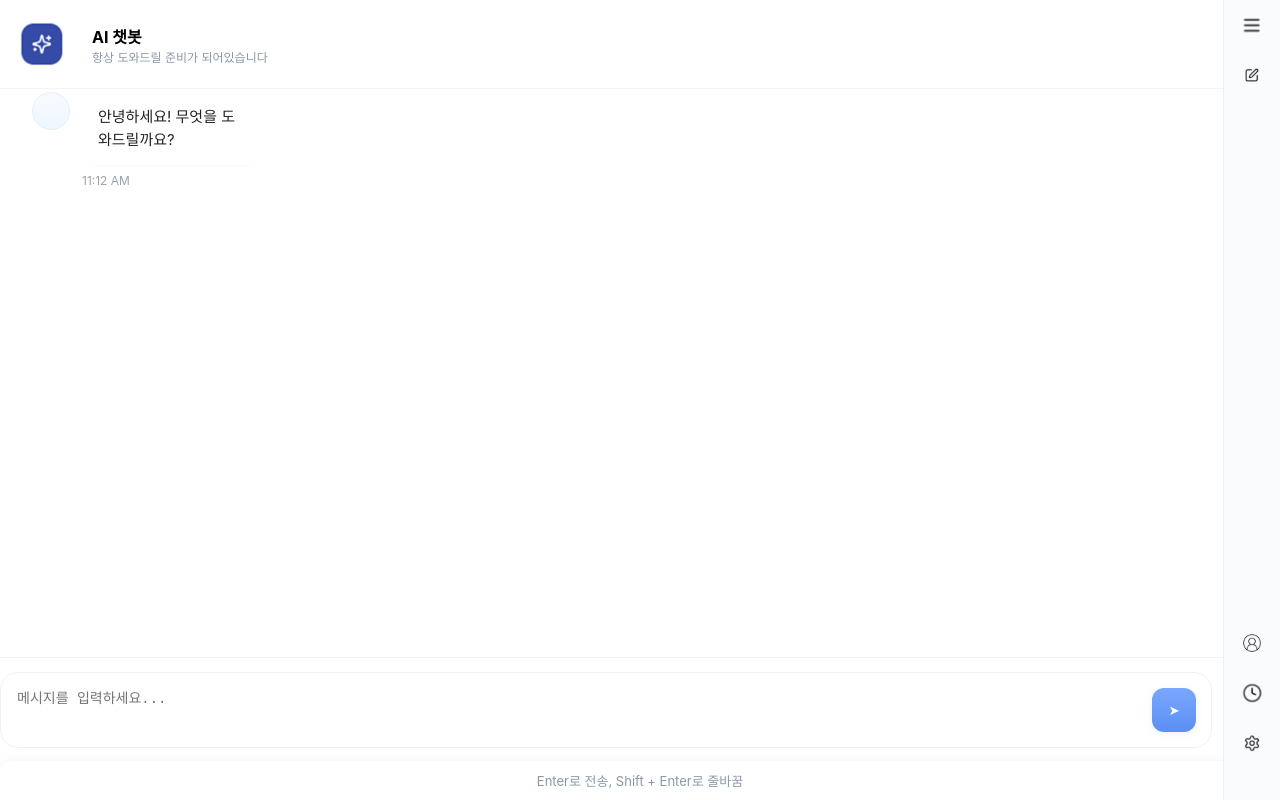
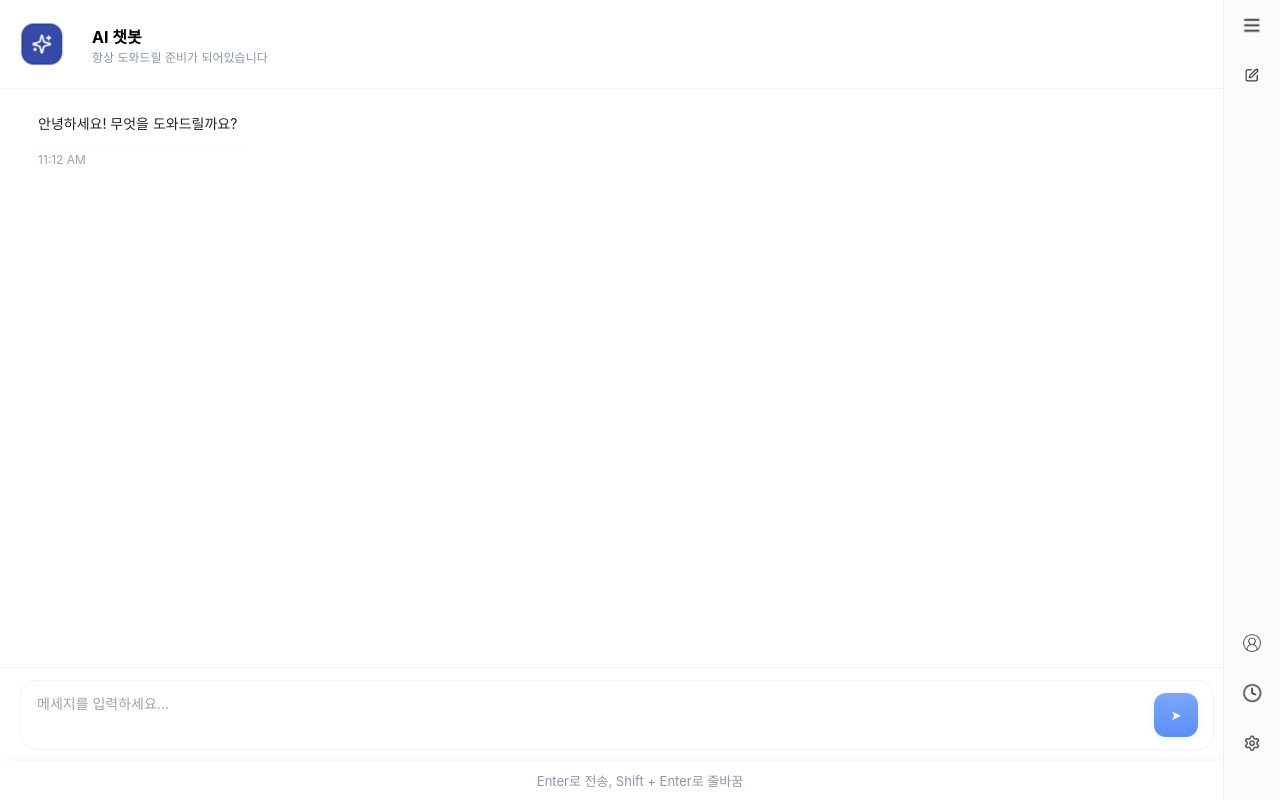
Before and after one commit to pakrksiqkslx/chatbot, a React (Create React App) app in the folder frontend/: page / in a window 1280 px wide. Built offline with nearby package versions, Linux system fonts and the light colour scheme.

Commit message:
폰트수정, 정렬, sidebar 가려지는 오류사항 수정

```diff
--- a/frontend/src/components/ChatWindow/ChatWindow.css
+++ b/frontend/src/components/ChatWindow/ChatWindow.css
@@ -3,10 +3,16 @@
 	flex-direction: column;
 	position: fixed;
 	top: 64px; /* 헤더 높이 */
-	left: 0;
+	left: -10px; /* 오른쪽으로 이동 */
 	right: 56px; /* 툴바 너비 */
-	bottom: 64px; /* 입력창+푸터 높이 */
+	bottom: 100px; /* 입력창+푸터 높이 증가 */
 	box-sizing: border-box;
 	background: #fff;
 	z-index: 10;
+	transition: right 0.22s ease; /* 부드러운 전환 효과 */
 }
+
+/* 사이드바가 열릴 때 채팅창 크기 조정 */
+.cb-chat-window.sidebar-open {
+	right: 416px; /* 툴바(56px) + 사이드바(360px) */
+}
--- a/frontend/src/components/ChatWindow/ChatWindow.js
+++ b/frontend/src/components/ChatWindow/ChatWindow.js
@@ -4,8 +4,10 @@ import MessageList from '../MessageList/MessageList';
 import MessageInput from '../MessageInput/MessageInput';
 
 export default function ChatWindow({ messages, onSend, sidebarOpen }) {
+  const chatWindowClass = sidebarOpen ? 'cb-chat-window sidebar-open' : 'cb-chat-window';
+
   return (
-    <div className="cb-chat-window">
+    <div className={chatWindowClass}>
       <MessageList messages={messages} />
       <MessageInput onSend={onSend} sidebarOpen={sidebarOpen} />
     </div>
--- a/frontend/src/components/MessageInput/MessageInput.css
+++ b/frontend/src/components/MessageInput/MessageInput.css
@@ -1,10 +1,10 @@
 /* Sidebar가 열릴 때 입력창이 sidebar에 가려지지 않도록 우측 여백 */
 .cb-message-input {
 	position: fixed;
-	left: 0;
+	left: 0; /* 원래대로 되돌림 */
 	right: 50px; /* 사이드바 너비만큼 띄움 */
 	bottom: 38px; /* Footer 높이만큼 띄움 */
-	padding: 14px 18px 14px 0;
+	padding: 12px 16px 12px 0;
 	border-top: 1px solid #f3f3f3;
 	background: #fff;
 	box-sizing: border-box;
@@ -14,27 +14,39 @@
 	right: 410px;
 }
 .cb-input-wrap {
-	position:relative;
-	max-width:100%;
+	position: relative;
+	max-width: 100%;
 	display: flex;
 	align-items: center;
 	background: #fff;
 	border: 1px solid #eef2f8;
-	border-radius: 18px;
-	min-height: 46px;
+	border-radius: 16px;
+	min-height: 44px;
+	margin-left: 20px; /* 입력창만 오른쪽으로 이동 */
 }
 .cb-message-input textarea {
 	width: 100%;
 	max-width: 1290px;
-	min-height: 46px;
+	min-height: 44px;
 	max-height: 160px;
 	resize: none;
-	padding: 14px 62px 14px 16px;
-	border-radius: 18px;
+	padding: 12px 60px 12px 16px;
+	border-radius: 16px;
 	border: none;
 	font-size: 14px;
+	line-height: 1.5;
+	font-family: -apple-system, BlinkMacSystemFont, 'Segoe UI', Roboto, sans-serif;
 	outline: none;
 	background: transparent;
+	color: #222; /* 챗봇 메시지와 동일한 색상 */
+}
+
+/* placeholder 스타일을 챗봇 메시지와 동일하게 */
+.cb-message-input textarea::placeholder {
+	color: #9aa3ad; /* 약간 연한 색상으로 구분 */
+	font-size: 14px;
+	line-height: 1.5;
+	font-family: -apple-system, BlinkMacSystemFont, 'Segoe UI', Roboto, sans-serif;
 }
 .cb-send {
 	position:absolute;
--- a/frontend/src/components/MessageInput/MessageInput.js
+++ b/frontend/src/components/MessageInput/MessageInput.js
@@ -22,7 +22,7 @@ export default function MessageInput({ onSend, sidebarOpen }) {
     <div className={`cb-message-input${sidebarOpen ? ' sidebar-open' : ''}`}>
       <div className="cb-input-wrap">
         <textarea
-          placeholder="메시지를 입력하세요..."
+          placeholder="메세지를 입력하세요..."
           value={text}
           onChange={(e) => setText(e.target.value)}
           onKeyDown={handleKeyDown}
--- a/frontend/src/components/MessageItem/MessageItem.css
+++ b/frontend/src/components/MessageItem/MessageItem.css
@@ -1,13 +1,77 @@
-.cb-message-row { display:flex; margin-bottom:22px; align-items:flex-start; }
-.cb-message-row.bot { justify-content:flex-start; }
-.cb-message-row.user { justify-content:flex-end; }
-.cb-avatar-small { width:36px; height:36px; border-radius:50%; background:linear-gradient(180deg,#f7fbff,#eef6ff); border:1px solid #e6eefc; margin-right:12px; }
-.cb-message-col { display:flex; flex-direction:column; }
-.cb-message-col.user-col { align-items:flex-end; }
-.cb-message-bubble { max-width:60%; padding:14px 16px; border-radius:16px; background:var(--muted); color:#222; box-shadow:0 1px 0 rgba(0,0,0,0.02); }
-.cb-message-bubble.bot { border-top-left-radius:6px; }
-.cb-message-bubble.user { background:#fff; border:1px solid #f0f0f0; border-top-right-radius:6px; }
-.cb-message-text { white-space:pre-wrap; font-size:15px; line-height:1.5; }
-.cb-message-time { margin-top:8px; font-size:12px; color:#9aa3ad; }
-.cb-message-time.user-time { text-align:right; }
-.cb-user-chip { background:#f5f7fb; padding:10px 12px; border-radius:12px; border:1px solid #f0f0f0; display:inline-block; }
+.cb-message-row {
+    display: flex;
+    margin-top: 13px;
+    margin-bottom: 16px;
+    align-items: flex-start;
+}
+.cb-message-row.bot {
+    justify-content: flex-start;
+}
+.cb-message-row.user {
+    justify-content: flex-end;
+}
+.cb-avatar-small {
+    width: 36px;
+    height: 36px;
+    border-radius: 50%;
+    background: linear-gradient(180deg, #f7fbff, #eef6ff);
+    border: 1px solid #e6eefc;
+    margin-right: 12px;
+}
+.cb-message-col {
+    display: flex;
+    flex-direction: column;
+}
+.cb-message-col.user-col {
+    align-items: flex-end;
+}
+.cb-message-bubble {
+    max-width: 60%;
+    padding: 12px 16px;
+    border-radius: 16px;
+    background: var(--muted);
+    color: #222;
+    box-shadow: 0 1px 0 rgba(0,0,0,0.02);
+    overflow-wrap: break-word; /* 버블 내 텍스트 줄바꿈 */
+    word-wrap: break-word; /* 구형 브라우저 지원 */
+}
+.cb-message-bubble.bot {
+    border-top-left-radius: 6px;
+    max-width: 70ch; /* 대략 50자 정도에서 줄바꿈 */
+}
+.cb-message-bubble.user {
+    background: #fff;
+    border: 1px solid #f0f0f0;
+    border-top-right-radius: 6px;
+}
+.cb-message-text {
+    white-space: pre-wrap;
+    font-size: 14px;
+    line-height: 1.5;
+    font-family: -apple-system, BlinkMacSystemFont, 'Segoe UI', Roboto, sans-serif;
+    word-wrap: break-word; /* 긴 단어 강제 줄바꿈 */
+    overflow-wrap: break-word; /* 모던 브라우저용 */
+    word-break: break-word; /* 추가 보장 */
+    max-width: 100%; /* 부모 컨테이너 너비 제한 */
+}
+.cb-message-time {
+    margin-top: 6px;
+    font-size: 12px;
+    color: #9aa3ad;
+    font-family: -apple-system, BlinkMacSystemFont, 'Segoe UI', Roboto, sans-serif;
+}
+.cb-message-time.bot-time {
+    margin-left: 16px; /* AI 답변 시간 박스를 오른쪽으로 이동 */
+    display: inline-block; /* 박스 형태 유지 */
+}
+.cb-message-time.user-time {
+    text-align: right;
+}
+.cb-user-chip {
+    background: #f5f7fb;
+    padding: 8px 12px;
+    border-radius: 12px;
+    border: 1px solid #f0f0f0;
+    display: inline-block;
+    font-family: -apple-system, BlinkMacSystemFont, 'Segoe UI', Roboto, sans-serif;
+}
--- a/frontend/src/components/MessageItem/MessageItem.js
+++ b/frontend/src/components/MessageItem/MessageItem.js
@@ -11,12 +11,11 @@ export default function MessageItem({ message }) {
   if (!isUser) {
     return (
       <div className="cb-message-row bot">
-        <div className="cb-avatar-small" />
         <div className="cb-message-col">
           <div className="cb-message-bubble bot">
             <div className="cb-message-text">{message.text}</div>
           </div>
-          <div className="cb-message-time">{formatTime(message.ts)}</div>
+          <div className="cb-message-time bot-time">{formatTime(message.ts)}</div>
         </div>
       </div>
     );
--- a/frontend/src/components/MessageList/MessageList.css
+++ b/frontend/src/components/MessageList/MessageList.css
@@ -1,9 +1,15 @@
 .cb-message-list {
 	flex: 1;
 	overflow-y: auto;
-	padding: 28px 32px;
+	padding: 24px 32px;
 	height: 100%;
 	box-sizing: border-box;
+	font-family: -apple-system, BlinkMacSystemFont, 'Segoe UI', Roboto, sans-serif;
 }
-.cb-message-list::-webkit-scrollbar { width:10px; }
-.cb-message-list::-webkit-scrollbar-thumb { background:#eee; border-radius:6px; }
+.cb-message-list::-webkit-scrollbar {
+	width: 10px;
+}
+.cb-message-list::-webkit-scrollbar-thumb {
+	background: #eee;
+	border-radius: 6px;
+}
```
